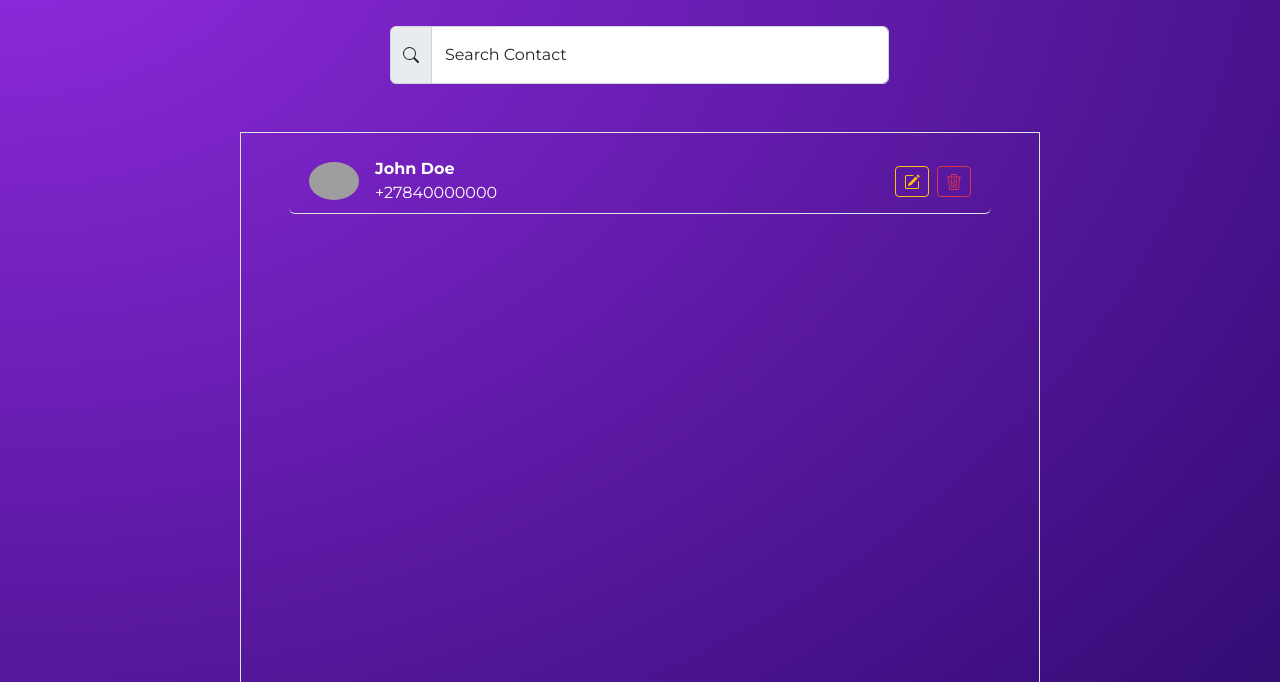
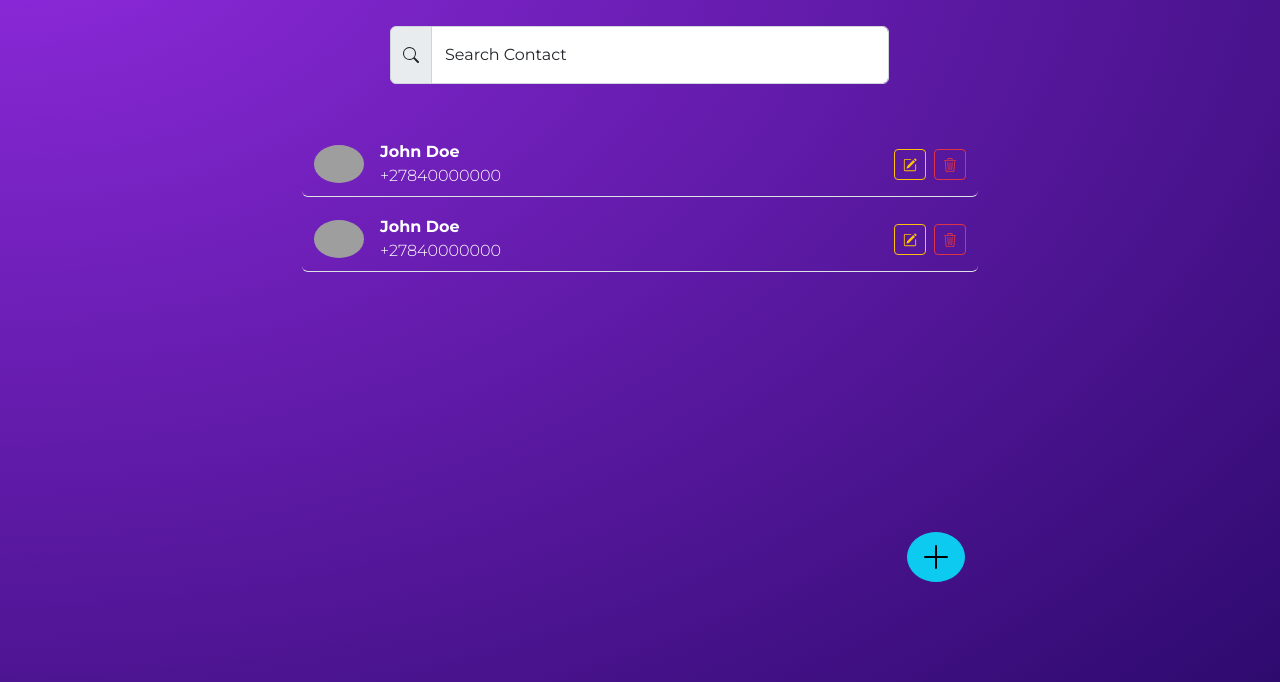
Before and after one commit to nseokaneJHB/14-days-challenge-1-phonebook-html-css-javascript, a plain HTML site: page index.html in a window 1280 px wide. Shown: the part 118-800 px from the top of the page. Drawn offline with nearby package versions, Linux system fonts and the light colour scheme; grey boxes are pictures that could not be loaded.

Commit message:
restyling UI

```diff
--- a/assets/styles.css
+++ b/assets/styles.css
@@ -12,8 +12,15 @@ body {
   background: radial-gradient(at top left, rgb(146, 43, 225) 0%, rgb(43, 9, 107) 100%);
   background-repeat: no-repeat;
   min-height: 100vh;
+  height: 100%;
 }
 
+.contact-card {
+  transition: transform 0.2s;
+  margin-bottom: 10px;
+  border-radius: 50px;
+}
 .contact-card:hover {
-  box-shadow: 0 0 10px 5px rgba(0, 0, 0, 0.2);
+  background: radial-gradient(at top left, rgba(146, 43, 225, 0.1) 50%, rgba(43, 9, 107, 0.1) 100%);
+  transform: scale(1.01);
 }/*# sourceMappingURL=styles.css.map */
--- a/index.html
+++ b/index.html
@@ -11,13 +11,11 @@
 	</head>
 
 	<body>
-		<main class="container-fluid">
 		<div class="container-fluid">
 			<div class="container mt-5">
 				<h1 class="text-center text-white text-uppercase fs-1 fw-bold">Contacts</h1>
 			</div>
 		</div>
-			<div class="container-fluid">
 		<div class="container-fluid">
 			<div class="container mt-5">
 				<div class="input-group mb-3 mx-auto" style="max-width: 500px;">
@@ -32,36 +30,69 @@
 					</div>
 				</div>
 			</div>
-				</div>
-				<div class="container border mt-5 position-relative" style="max-width: 800px;">
-					<div class="container overflow-auto px-5 py-3"  style="height: 700px;">
-						<div class="row" id="contact-cards-data">
+			<div class="position-relative mx-auto mt-5" style="max-width: 700px; min-height: 500px;">
+				<div class="container-fluid overflow-auto">
 					<!-- Contact Card -->
-							<div class="col-12 d-flex align-items-center border-bottom rounded contact-card">
+					<div class="row border-bottom rounded contact-card mx-auto" id="contact-cards-data" style="max-width: 800px;">
+						<div class="col-12 d-flex align-items-center">
 							<!-- Right side of contact -->
-								<a class="p-2 flex-grow-1 text-decoration-none" href="/contact.html">
+							<a class="py-2 flex-grow-1 text-decoration-none" href="/contact.html">
 								<div class="d-flex align-items-center">
 									<div class="flex-shrink-0">
 										<img class="img-fluid rounded-circle" style="max-width: 50px; max-height: 50px;" src="https://cdn.imgbin.com/6/25/24/imgbin-user-profile-computer-icons-user-interface-mystique-aBhn3R8cmqmP4ECky4DA3V88y.jpg" alt="Profile Image">
 									</div>
 									<div class="flex-grow-1 ms-3">
-											<small class="fs-6 fw-bold text-break lh-1 text-white">John Doe</small>
+										<small class="fs-6 fw-semibold text-break lh-1 text-white text-truncate">John Doe</small>
 										<br>
-											<small class="fs-6 fw-normal text-break lh-1 text-white">+27840000000</small>
+										<small class="fs-6 fw-lighter text-break lh-1 text-white text-truncate">+27840000000</small>
 									</div>
 								</div>
 							</a>
 							<!-- Left side of contact -->
-								<div class="p-2">
+							<div class="py-2">
 								<div class="d-flex align-items-center gap-2">
 									<a href="/save-contact.html" class="btn btn-outline-warning btn-sm shadow-none" tabindex="-1" role="button" aria-disabled="true">
-											<svg xmlns="http://www.w3.org/2000/svg" width="16" height="16" fill="currentColor" class="bi bi-pencil-square" viewBox="0 0 16 16">
+										<svg xmlns="http://www.w3.org/2000/svg" width="14" height="14" fill="currentColor" class="bi bi-pencil-square" viewBox="0 0 16 16">
 											<path d="M15.502 1.94a.5.5 0 0 1 0 .706L14.459 3.69l-2-2L13.502.646a.5.5 0 0 1 .707 0l1.293 1.293zm-1.75 2.456-2-2L4.939 9.21a.5.5 0 0 0-.121.196l-.805 2.414a.25.25 0 0 0 .316.316l2.414-.805a.5.5 0 0 0 .196-.12l6.813-6.814z"/>
 											<path fill-rule="evenodd" d="M1 13.5A1.5 1.5 0 0 0 2.5 15h11a1.5 1.5 0 0 0 1.5-1.5v-6a.5.5 0 0 0-1 0v6a.5.5 0 0 1-.5.5h-11a.5.5 0 0 1-.5-.5v-11a.5.5 0 0 1 .5-.5H9a.5.5 0 0 0 0-1H2.5A1.5 1.5 0 0 0 1 2.5v11z"/>
 										</svg>
 									</a>
 									<button type="button" class="btn btn-outline-danger btn-sm shadow-none">
-											<svg xmlns="http://www.w3.org/2000/svg" width="16" height="16" fill="currentColor" class="bi bi-trash3" viewBox="0 0 16 16">
+										<svg xmlns="http://www.w3.org/2000/svg" width="14" height="14" fill="currentColor" class="bi bi-trash3" viewBox="0 0 16 16">
+											<path d="M6.5 1h3a.5.5 0 0 1 .5.5v1H6v-1a.5.5 0 0 1 .5-.5ZM11 2.5v-1A1.5 1.5 0 0 0 9.5 0h-3A1.5 1.5 0 0 0 5 1.5v1H2.506a.58.58 0 0 0-.01 0H1.5a.5.5 0 0 0 0 1h.538l.853 10.66A2 2 0 0 0 4.885 16h6.23a2 2 0 0 0 1.994-1.84l.853-10.66h.538a.5.5 0 0 0 0-1h-.995a.59.59 0 0 0-.01 0H11Zm1.958 1-.846 10.58a1 1 0 0 1-.997.92h-6.23a1 1 0 0 1-.997-.92L3.042 3.5h9.916Zm-7.487 1a.5.5 0 0 1 .528.47l.5 8.5a.5.5 0 0 1-.998.06L5 5.03a.5.5 0 0 1 .47-.53Zm5.058 0a.5.5 0 0 1 .47.53l-.5 8.5a.5.5 0 1 1-.998-.06l.5-8.5a.5.5 0 0 1 .528-.47ZM8 4.5a.5.5 0 0 1 .5.5v8.5a.5.5 0 0 1-1 0V5a.5.5 0 0 1 .5-.5Z"/>
+										</svg>
+									</button>
+								</div>
+							</div>
+						</div>
+					</div>
+					<!-- Contact Card -->
+					<div class="row border-bottom rounded contact-card mx-auto" id="contact-cards-data" style="max-width: 800px;">
+						<div class="col-12 d-flex align-items-center">
+							<!-- Right side of contact -->
+							<a class="py-2 flex-grow-1 text-decoration-none" href="/contact.html">
+								<div class="d-flex align-items-center">
+									<div class="flex-shrink-0">
+										<img class="img-fluid rounded-circle" style="max-width: 50px; max-height: 50px;" src="https://cdn.imgbin.com/6/25/24/imgbin-user-profile-computer-icons-user-interface-mystique-aBhn3R8cmqmP4ECky4DA3V88y.jpg" alt="Profile Image">
+									</div>
+									<div class="flex-grow-1 ms-3">
+										<small class="fs-6 fw-semibold text-break lh-1 text-white text-truncate">John Doe</small>
+										<br>
+										<small class="fs-6 fw-lighter text-break lh-1 text-white text-truncate">+27840000000</small>
+									</div>
+								</div>
+							</a>
+							<!-- Left side of contact -->
+							<div class="py-2">
+								<div class="d-flex align-items-center gap-2">
+									<a href="/save-contact.html" class="btn btn-outline-warning btn-sm shadow-none" tabindex="-1" role="button" aria-disabled="true">
+										<svg xmlns="http://www.w3.org/2000/svg" width="14" height="14" fill="currentColor" class="bi bi-pencil-square" viewBox="0 0 16 16">
+											<path d="M15.502 1.94a.5.5 0 0 1 0 .706L14.459 3.69l-2-2L13.502.646a.5.5 0 0 1 .707 0l1.293 1.293zm-1.75 2.456-2-2L4.939 9.21a.5.5 0 0 0-.121.196l-.805 2.414a.25.25 0 0 0 .316.316l2.414-.805a.5.5 0 0 0 .196-.12l6.813-6.814z"/>
+											<path fill-rule="evenodd" d="M1 13.5A1.5 1.5 0 0 0 2.5 15h11a1.5 1.5 0 0 0 1.5-1.5v-6a.5.5 0 0 0-1 0v6a.5.5 0 0 1-.5.5h-11a.5.5 0 0 1-.5-.5v-11a.5.5 0 0 1 .5-.5H9a.5.5 0 0 0 0-1H2.5A1.5 1.5 0 0 0 1 2.5v11z"/>
+										</svg>
+									</a>
+									<button type="button" class="btn btn-outline-danger btn-sm shadow-none">
+										<svg xmlns="http://www.w3.org/2000/svg" width="14" height="14" fill="currentColor" class="bi bi-trash3" viewBox="0 0 16 16">
 											<path d="M6.5 1h3a.5.5 0 0 1 .5.5v1H6v-1a.5.5 0 0 1 .5-.5ZM11 2.5v-1A1.5 1.5 0 0 0 9.5 0h-3A1.5 1.5 0 0 0 5 1.5v1H2.506a.58.58 0 0 0-.01 0H1.5a.5.5 0 0 0 0 1h.538l.853 10.66A2 2 0 0 0 4.885 16h6.23a2 2 0 0 0 1.994-1.84l.853-10.66h.538a.5.5 0 0 0 0-1h-.995a.59.59 0 0 0-.01 0H11Zm1.958 1-.846 10.58a1 1 0 0 1-.997.92h-6.23a1 1 0 0 1-.997-.92L3.042 3.5h9.916Zm-7.487 1a.5.5 0 0 1 .528.47l.5 8.5a.5.5 0 0 1-.998.06L5 5.03a.5.5 0 0 1 .47-.53Zm5.058 0a.5.5 0 0 1 .47.53l-.5 8.5a.5.5 0 1 1-.998-.06l.5-8.5a.5.5 0 0 1 .528-.47ZM8 4.5a.5.5 0 0 1 .5.5v8.5a.5.5 0 0 1-1 0V5a.5.5 0 0 1 .5-.5Z"/>
 										</svg>
 									</button>
@@ -77,7 +108,6 @@
 				</a>
 			</div>
 		</div>
-		</main>
 		<script src="https://cdn.jsdelivr.net/npm/bootstrap@5.2.0/dist/js/bootstrap.bundle.min.js"
 			integrity="sha384-A3rJD856KowSb7dwlZdYEkO39Gagi7vIsF0jrRAoQmDKKtQBHUuLZ9AsSv4jD4Xa"
 			crossorigin="anonymous"></script>
```
Also changed, not shown: contact.html (+3 -5 lines), save-contact.html (+2 -4 lines), 1 other file. Lines whose indentation alone changed are shown as unchanged.
